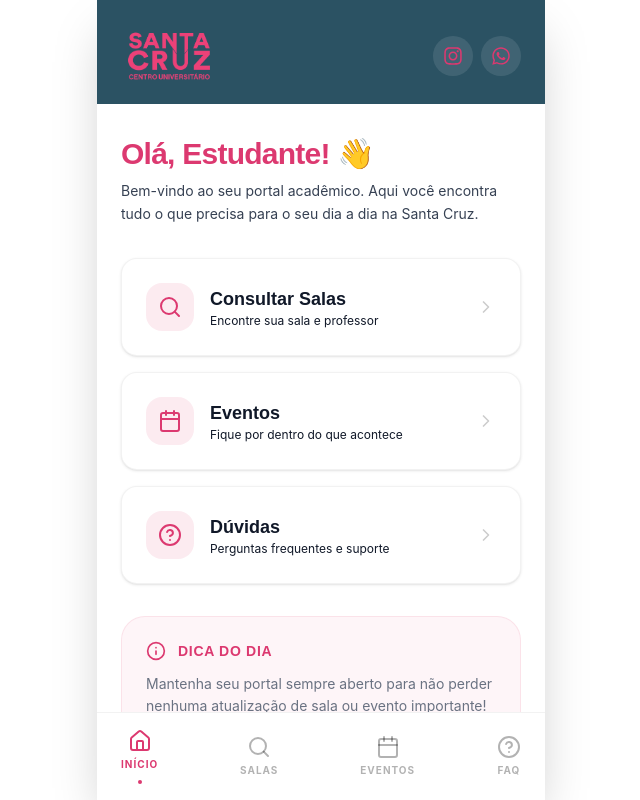
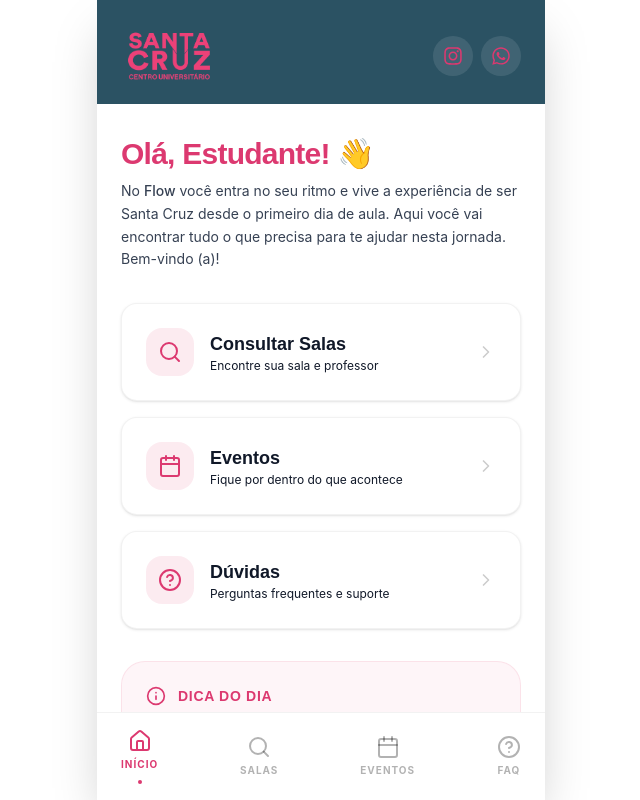
Before and after one commit to santacruzapp/appsantacruz, a React (Vite) app: page / in a window 1280 px wide. Shown: the whole page, without its empty margins (319-959 px from the left). Built offline with nearby package versions, Linux system fonts and the light colour scheme.

Commit message:
Texto do Flow na tela Home

```diff
--- a/src/App.tsx
+++ b/src/App.tsx
@@ -195,7 +195,7 @@ function HomeView({ onNavigate }: { onNavigate: (view: View) => void }) {
       <div className="space-y-2">
         <h1 className="text-3xl text-primary tracking-tight">Olá, Estudante! 👋</h1>
         <p className="text-sm text-gray-700 leading-relaxed">
-          Bem-vindo ao seu portal acadêmico. Aqui você encontra tudo o que precisa para o seu dia a dia na Santa Cruz.
+          No <strong>Flow</strong> você entra no seu ritmo e vive a experiência de ser Santa Cruz desde o primeiro dia de aula. Aqui você vai encontrar tudo o que precisa para te ajudar nesta jornada. Bem-vindo (a)!
         </p>
       </div>
 
@@ -249,7 +249,9 @@ function HomeView({ onNavigate }: { onNavigate: (view: View) => void }) {
           <h4 className="font-bold text-sm text-primary uppercase tracking-wider">Dica do dia</h4>
         </div>
         <p className="text-sm text-gray-500 leading-relaxed">
-          Mantenha seu portal sempre aberto para não perder nenhuma atualização de sala ou evento importante!
+          O Nosso horário de atendimento presencial é de segunda a sexta-feira das 8h às 21h30.
+          <br />
+          Você pode falar conosco por telefone ou Whastapp atráves do número: 41 3052-4900, das 8h ás 20h30 ou, de segunda à sexta-feira, e sábado, das 8h às 14h
         </p>
       </div>
     </div>
```
